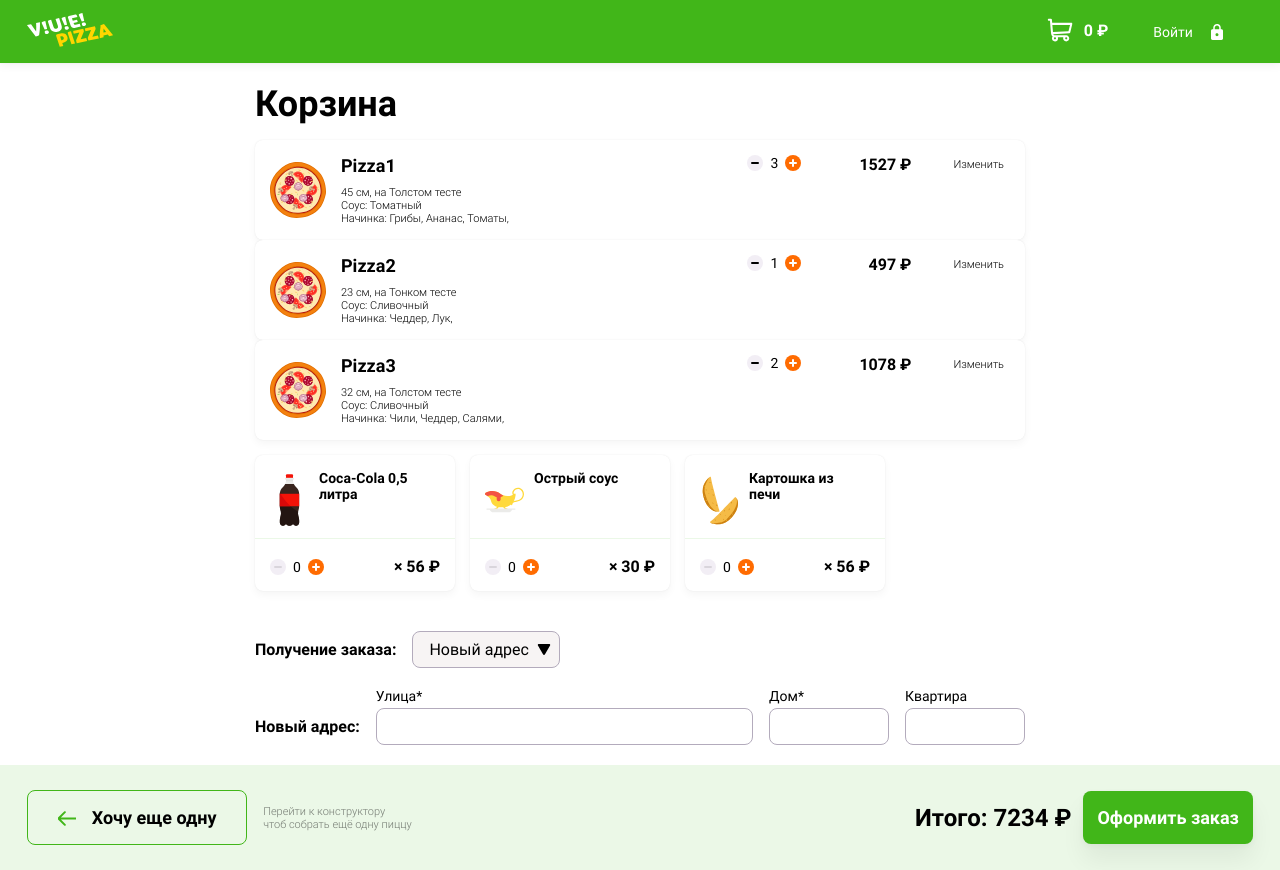
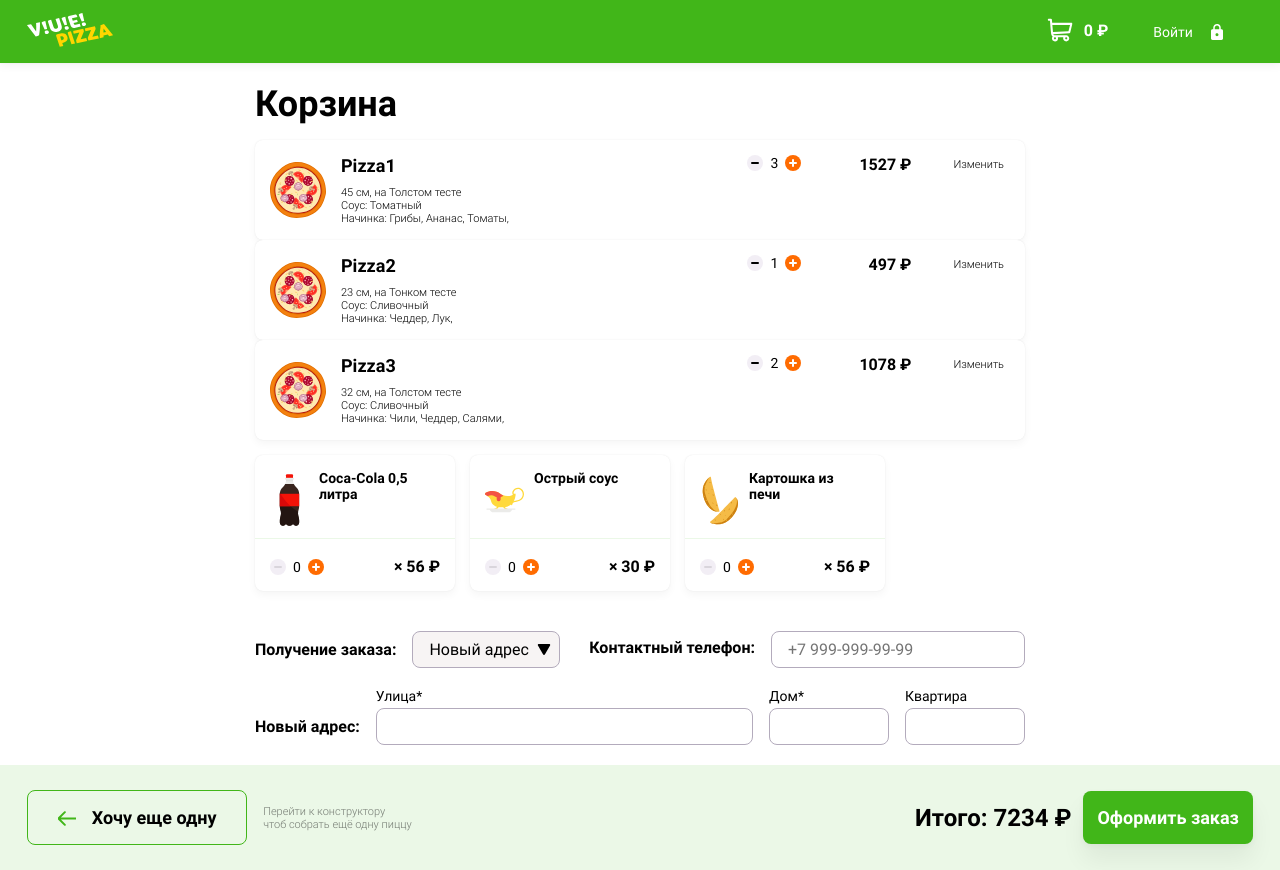
Before and after one commit to zvovasteach/daniil-vue-pizza, a Vue app in the folder frontend/: page /cart in a window 1280 px wide. Built offline with nearby package versions, Linux system fonts and the light colour scheme.

Commit message:
Вносит изменения в код новых страниц #2

```diff
--- a/frontend/src/layouts/AppLayoutSidebar.vue
+++ b/frontend/src/layouts/AppLayoutSidebar.vue
@@ -9,8 +9,8 @@
       />
     </router-link>
 
-    <router-link class="layout__link" active-class="layout__link--active" to="/orders">История заказов</router-link>
-    <router-link class="layout__link" active-class="layout__link--active" to="/user">Мои данные</router-link>
+    <router-link class="layout__link" active-class="layout__link--active" :to="{ name: RouteName.ORDERS}">История заказов</router-link>
+    <router-link class="layout__link" active-class="layout__link--active" :to="{ name: RouteName.USER_DATA}">Мои данные</router-link>
   </div>
 </template>
 
--- a/frontend/src/modules/Cart/CartForm.vue
+++ b/frontend/src/modules/Cart/CartForm.vue
@@ -16,8 +16,8 @@
         </select>
       </label>
       <label
-        v-show="formData.orderType === orderType.NEW_ADDRESS
-          && formData.orderType === orderType.BY_YOURSELF"
+        v-if="formData.orderType === orderType.NEW_ADDRESS
+          || formData.orderType === orderType.BY_YOURSELF"
         class="input input--big-label"
       >
         <span>Контактный телефон:</span>
--- a/frontend/src/views/index.js
+++ /dev/null
@@ -1 +0,0 @@
-export { default as HomeView } from './ViewHome.vue';
```
